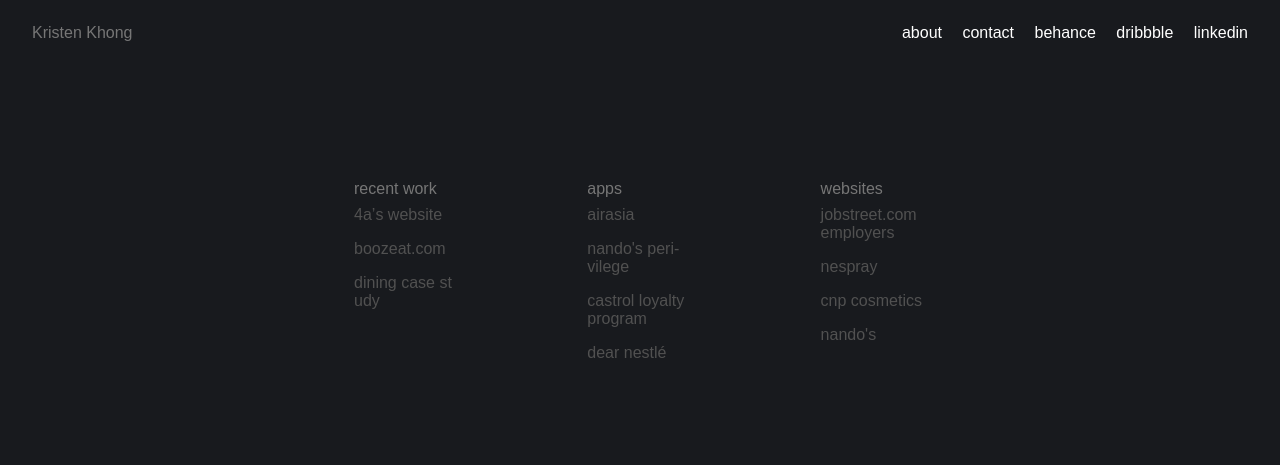
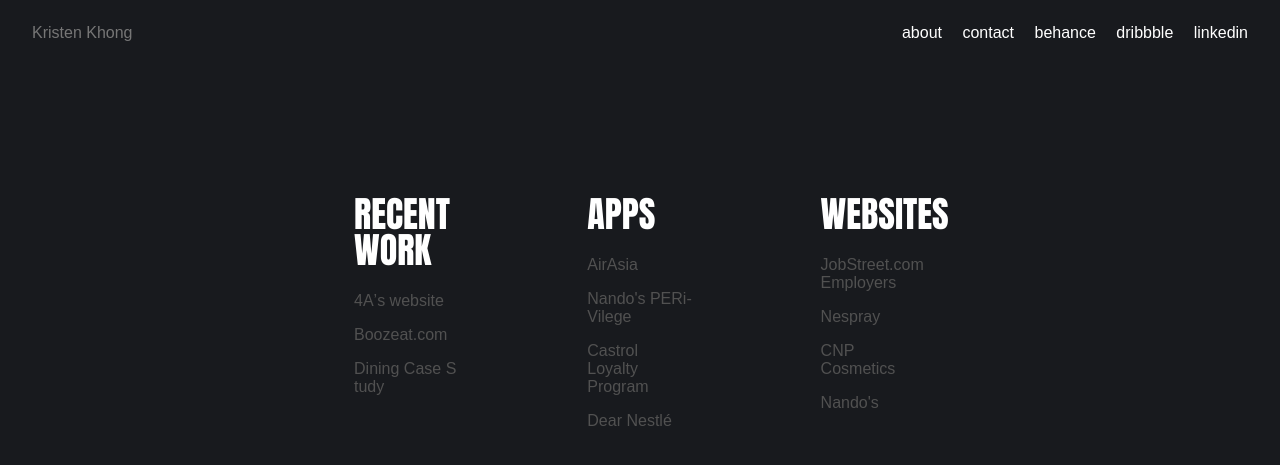
Before and after one commit to kristenkhong/kristenkhong.github.io, a Jekyll site: the page index.html, which Jekyll copies as it is, in a window 1280 px wide. Shown: the top 465 px of the page. Built offline with Jekyll 4.4.1, drawn with Linux system fonts in a browser that asks for light colours; some web fonts are replaced.

Commit message:
Add files via upload

```diff
--- a/css/base.css
+++ b/css/base.css
@@ -104,7 +104,6 @@
 }
 
 .frame__links a {
-	text-transform: lowercase;
 }
 
 .frame__links a:not(:last-child) {
@@ -112,12 +111,10 @@
 }
 
 .github {
-	text-transform: lowercase;
 	margin-left: 1rem;
 }
 
 .block {
-	text-transform: lowercase;
 	padding: 0 4rem 20vh;
 	display: flex;
 	flex-direction: column;
@@ -374,3 +371,104 @@
 		grid-column: span 3;
 	}
 }
+
+/* NEWlY ADDED */
+.menu {
+	position: fixed;
+	top: 9.6875rem;
+	left: 0;
+	width: 100%;
+	height: calc(100% - 9.6875rem);
+	display: flex;
+	flex-direction: column;
+	align-items: center;
+	justify-content: center;
+	z-index: 10000;
+	pointer-events: none;
+}
+
+.menu__item {
+	position: relative;
+	display: flex;
+	flex-wrap: wrap;
+	justify-content: center;
+	pointer-events: auto;
+}
+
+.menu--closed .menu__item {
+	pointer-events: none;
+}
+
+.menu__item-number {
+	display: none;
+	font-size: 0.85rem;
+}
+
+.menu__item-textwrap {
+	position: relative;
+	overflow: hidden;
+	line-height: 1;
+	margin: 1rem 0 0 0;
+}
+
+.menu__item-text {
+	font-family: "Anton", Arial, sans-serif;
+	text-transform: uppercase;
+	text-fill-color: #fff;
+	-webkit-text-fill-color: #fff;
+	/*text-stroke: 2px #fff;
+	-webkit-text-stroke: 2px #fff;
+	-webkit-text-fill-color: transparent;
+	text-fill-color: transparent;
+	color: transparent;*/
+	font-size: 2rem;
+	padding: 0 0 1rem 0 ;
+	cursor: pointer;
+	display: inline-block;
+}
+
+.menu__item--current .menu__item-text {
+	-webkit-text-fill-color: #fff;
+	text-fill-color: #fff;
+	color: #fff;
+	-webkit-text-stroke: 2px transparent;
+	text-stroke: 2px transparent;
+}
+
+.menu__item-link {
+	pointer-events: none;
+	font-weight: bold;
+	align-self: flex-end;
+	opacity: 0;
+	width: 100%;
+	cursor: pointer;
+	text-align: left;
+}
+
+.menu__item--current .menu__item-link {
+	pointer-events: auto;
+}
+	.menu__item {
+		/*margin: 1rem 0;*/
+		flex-wrap: nowrap;
+		justify-content: flex-start;
+	}
+	.menu__item-number {
+		display: block;
+	}
+	.menu__item-text {
+		font-size: 4vh;
+	}
+	.menu__item-link {
+		text-align: left;
+		width: auto;
+	}
+.menu__item-number {
+		display: block;
+	}
+.menu__item-textwrap {
+	position: relative;
+	overflow: hidden;
+	line-height: 1;
+	margin: 1rem 0 0 0;
+}
```
